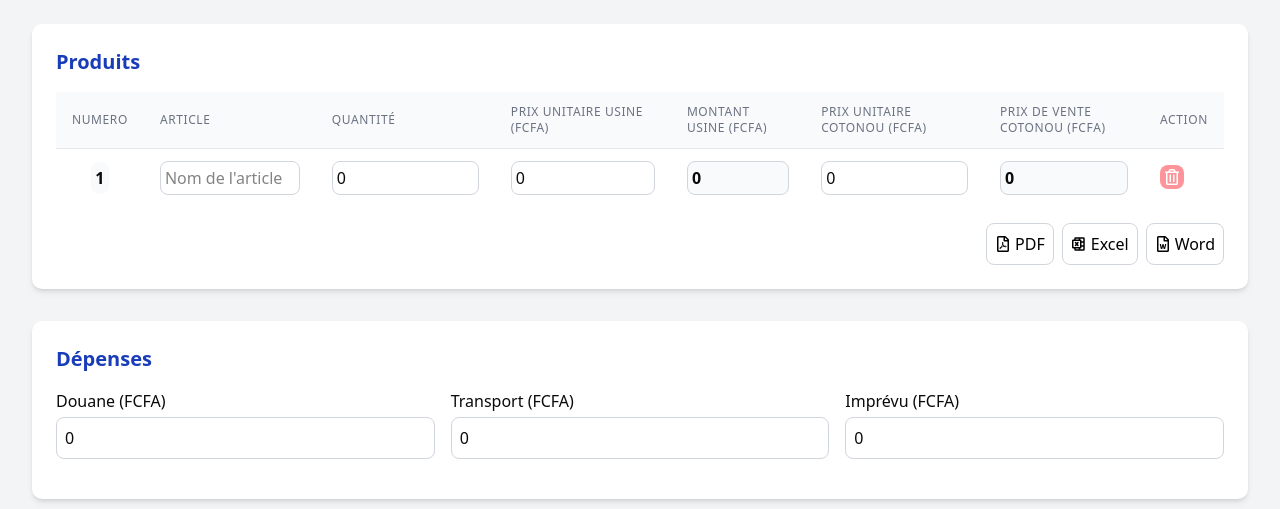
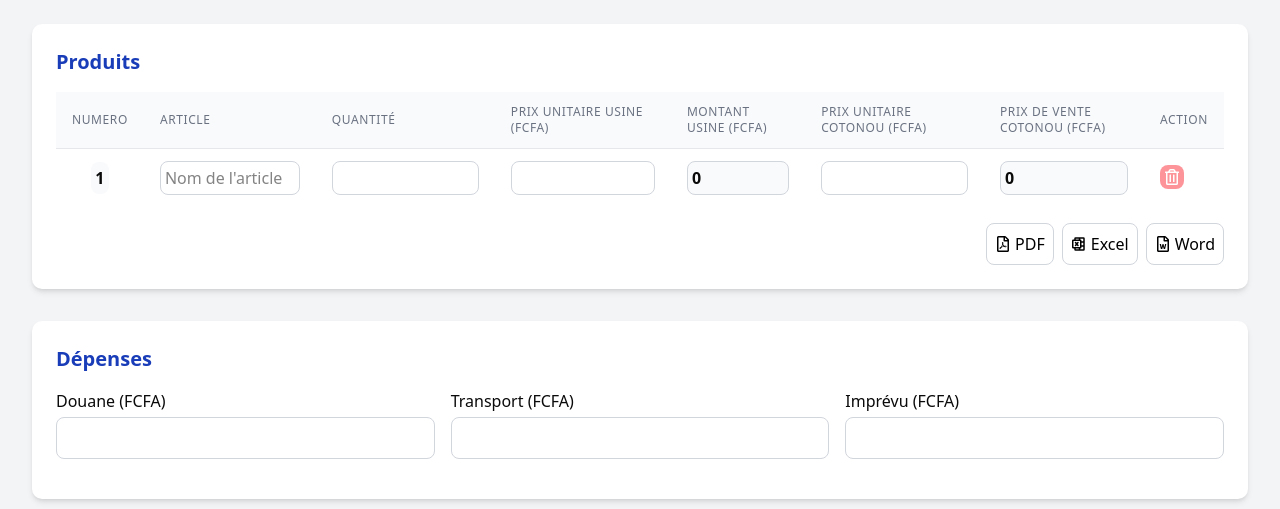
Before and after one commit to Emmanuelboutokpo/somacop, a Next.js app: page /pages in a window 1280 px wide. Shown: the top 509 px of the page. Built offline with nearby package versions, Linux system fonts and the light colour scheme.

Commit message:
Input fixed

```diff
--- a/src/app/pages/page.tsx
+++ b/src/app/pages/page.tsx
@@ -481,8 +481,8 @@ export default function GestionDechargement() {
                         <input
                           type="number"
                           className="w-full p-1 border border-gray-300 rounded-md focus:ring-2 focus:ring-blue-500 focus:outline-none"
-                          value={product.quantite}
-                           onChange={(e) => updateProduct(product.id, 'quantite', (e.target.value) || 0)}
+                          value={product.quantite || ''}
+                           onChange={(e) => updateProduct(product.id, 'quantite', parseInt(e.target.value) || 0)}
                           min="0"
                         />
                       </td>
@@ -490,8 +490,8 @@ export default function GestionDechargement() {
                         <input
                           type="number"
                           className="w-full p-1 border border-gray-300 rounded-md focus:ring-2 focus:ring-blue-500 focus:outline-none"
-                          value={product.prixUsine}
-                          onChange={(e) => updateProduct(product.id, 'prixUsine', (e.target.value) || 0)}
+                          value={product.prixUsine || ""}
+                          onChange={(e) => updateProduct(product.id, 'prixUsine', parseInt(e.target.value) || 0)}
                           min="0"
                         />
                       </td>
@@ -504,8 +504,8 @@ export default function GestionDechargement() {
                         <input
                           type="number"
                           className="w-full p-1 border border-gray-300 rounded-md focus:ring-2 focus:ring-blue-500 focus:outline-none"
-                          value={product.prixCotonou}
-                          onChange={(e) => updateProduct(product.id, 'prixCotonou', (e.target.value) || 0)}
+                          value={product.prixCotonou || ''}
+                          onChange={(e) => updateProduct(product.id, 'prixCotonou', parseInt(e.target.value) || 0)}
                           min="0"
                         />
                       </td>
@@ -568,7 +568,7 @@ export default function GestionDechargement() {
               <input
                 type="number"
                 className="p-2 border border-gray-300 rounded-md focus:ring-2 focus:ring-blue-500 focus:outline-none"
-                value={depenses.douane}
+                value={depenses.douane  || ''}
                 onChange={(e) => updateDepense('douane', parseFloat(e.target.value) || 0)}
                 min="0"
               />
@@ -578,7 +578,7 @@ export default function GestionDechargement() {
               <input
                 type="number"
                 className="p-2 border border-gray-300 rounded-md focus:ring-2 focus:ring-blue-500 focus:outline-none"
-                value={depenses.transport}
+                value={depenses.transport || ''}
                  onChange={(e) => updateDepense('transport', parseFloat(e.target.value) || 0)}
                 min="0"
               />
@@ -588,7 +588,7 @@ export default function GestionDechargement() {
               <input
                 type="number"
                 className="p-2 border border-gray-300 rounded-md focus:ring-2 focus:ring-blue-500 focus:outline-none"
-                value={depenses.imprevu}
+                value={depenses.imprevu || ''}
                  onChange={(e) => updateDepense('imprevu', parseFloat(e.target.value) || 0)}
                 min="0"
               />
```
